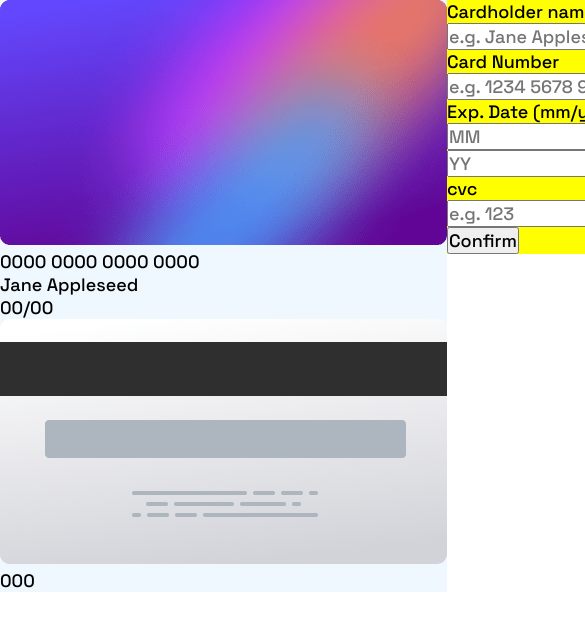
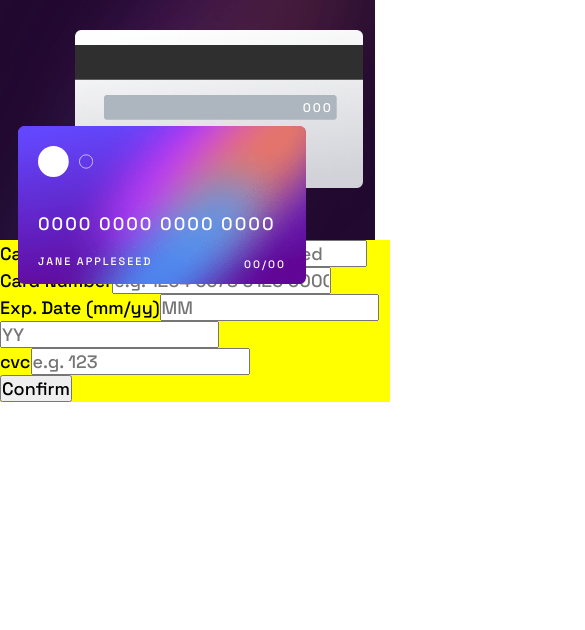
Before and after one commit to Ricuesta86/interactive-card-react, a React (Vite) app: page / in a window 390 px wide. Shown: the top 630 px of the page, 585 px wide, since content can reach past the window. Built offline with nearby package versions, Linux system fonts and the light colour scheme.

Commit message:
Add style a Header component

```diff
--- a/src/App.scss
+++ b/src/App.scss
@@ -1,14 +1,11 @@
 @use './sass/variables';
 
 .main{
+    width: 1440px;
+    margin: auto;
     display: flex;
-    &__header{
-        background-color: yellow;
-    }
-    &__form{
-        background-color: green;
-        &__group{
-            display: flex;
-        }
+
+    @media(max-width: 414px){
+        display: initial;
     }
 }
--- a/src/components/Header/Header.scss
+++ b/src/components/Header/Header.scss
@@ -1,5 +1,70 @@
+@use "../../sass/variables";
+@use "../../sass/mixins";
 
+.header {
+  background-image: url("../../assets/images/bg-main-desktop.png");
+  background-repeat: no-repeat;
+  position: relative;
+  width: 900px;
+  height: 900px;
+  &__cardfront {
+    @include mixins.card("../../assets/images/bg-card-front.png");
+    @include mixins.card-position(126px, 18px, 187px, 167px);
+    z-index: 1;
+    letter-spacing: 2px;
+    &__logo {
+      width: 86px;
+      margin-bottom: 55px;
+    }
+    &__number {
+      font-size: 1.6em;
+      margin-bottom: 25px;
+    }
+    &__details {
+      display: flex;
+      justify-content: space-between;
+      align-items: center;
+      text-transform: uppercase;
+      &-name,&-date-mm,&-date-yy{
+          font-size: 0.8em !important;
+      }
+    }
+  }
+  &__cardback {
+    @include mixins.card("../../assets/images/bg-card-back.png");
+    @include mixins.card-position(30px, 75px, 468px, 257px);
+    letter-spacing: 2px;
+    &__cvc {
+      font-size: 1em;
+      margin-top: 80px;
+      padding-right: 30px;
+      text-align: end;
+      @media (max-width: 414px) {
+        font-size: 0.7em;
+        margin-top: 50px;
+        padding-right: 10px;
+      }
+    }
+  }
 
-.header{
-    background-color: aliceblue;
+  @media (max-width: 414px) {
+    background-image: url("../../assets/images/bg-main-mobile.png");
+    width: 375px;
+    height: 240px;
+    &__cardfront {
+      &__logo {
+        width: 55px;
+        margin-bottom: 30px;
+      }
+      &__number {
+        font-size: 1em;
+        margin-bottom: 15px;
+      }
+      &__details {
+        &-name,&-date-mm,&-date-yy{
+            font-size: 0.6em !important;
+        }
+      }
+    }
+  }
 }
--- a/src/components/Header/Header.tsx
+++ b/src/components/Header/Header.tsx
@@ -1,31 +1,32 @@
 
-import bgCardFront from '../../assets/images/bg-card-front.png'
+import logo from '../../assets/images/card-logo.svg'
 import bgCardBack from "../../assets/images/bg-card-back.png";
 import type { cardType } from '../../type';
 
 import './Header.scss'
 
 type Props = {
-    card:cardType
+  card: cardType
 }
 
-const Header = ({card}:Props) => {
+const Header = ({ card }: Props) => {
   return (
     <header className="header">
       <div className="header__cardfront">
-      <img src={bgCardFront} alt="Card Front" />
+        <img className='header__cardfront__logo' src={logo} alt="Card Logo" />
         <p className="header__cardfront__number">
           {card.number === '' ? "0000 0000 0000 0000" : card.number}
         </p>
-      <p className="header__cardfront__name">
+        <div className='header__cardfront__details'>
+          <p className="header__cardfront__details-name">
             {card.name === "" ? "Jane Appleseed" : card.name}
           </p>
-      <p className="header__cardfront__yy-mm">
-        {card.yy === 0 ? "00" : card.yy}/{card.mm === 0 ? "00" : card.mm}
+          <p className="header__cardfront__details-date">
+            <span className="header__cardfront__details-date-mm">{card.yy === 0 ? "00" : card.yy}/</span><span className="header__cardfront__details-date-yy">{card.mm === 0 ? "00" : card.mm}</span>
           </p>
         </div>
+      </div>
       <div className="header__cardback">
-      <img src={bgCardBack} alt="Card back" />
         <p className="header__cardback__cvc">
           {card.cvc === 0 ? "000" : card.cvc}
         </p>
--- /dev/null
+++ b/src/sass/_inicial.scss
@@ -0,0 +1,12 @@
+@use 'variables';
+
+*{
+    margin: 0;
+    padding: 0;
+    box-sizing: border-box;
+}
+
+body{
+    font-size: 18px;
+    font-family: variables.$font;
+}
--- /dev/null
+++ b/src/sass/_mixins.scss
@@ -0,0 +1,29 @@
+@use "variables";
+
+@mixin card($url) {
+    width: 450px;
+    height: 247px;
+    padding: 30px;
+    color: variables.$White;
+    background: {
+        image: url($url);
+        repeat: no-repeat;
+        size: contain;
+    };
+
+    @media (max-width:414px){
+        width: 288px;
+        height: 160px;
+        padding: 20px;
+    }
+}
+
+@mixin card-position($m-top, $m-left, $d-top, $d-left) {
+    position: absolute;
+    top:$d-top;
+    left: $d-left;
+    @media(max-width:414px){
+        top: $m-top;
+        left: $m-left;
+    }
+}
```
Lines whose indentation alone changed are shown as unchanged.
